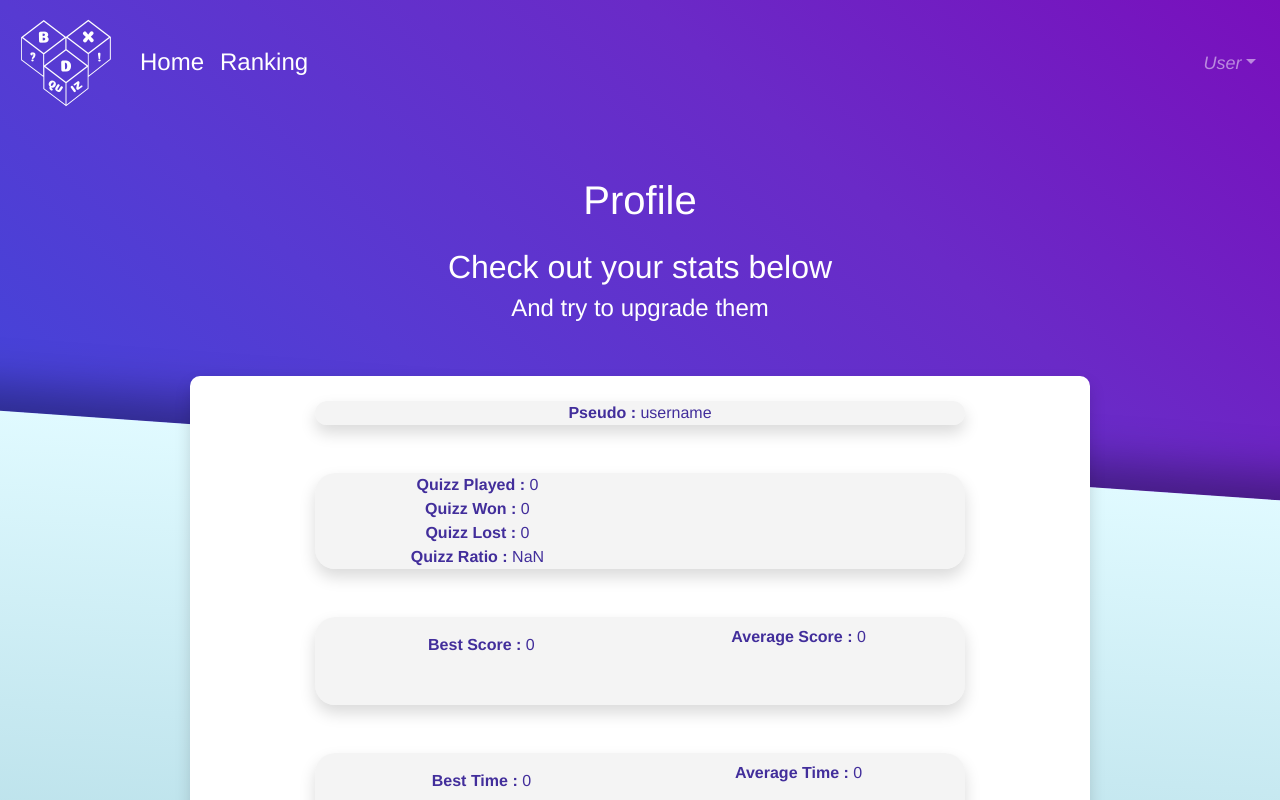
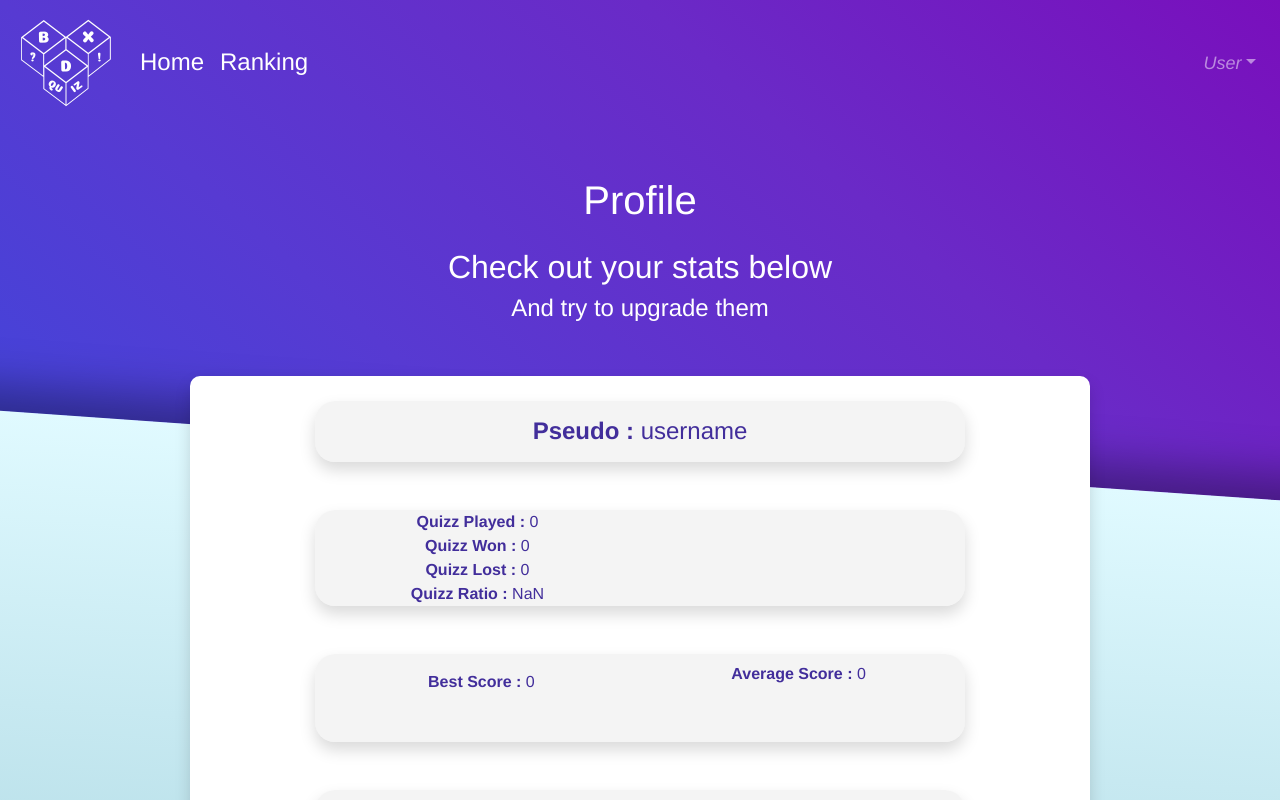
Before and after one commit to smelezan/BdxQuizz_release, a Vue app in the folder client/bdxquizz-front/: page /stats/user in a window 1280 px wide. Shown: the top 800 px of the page. Built offline with nearby package versions, Linux system fonts and the light colour scheme; no server answers.

Commit message:
front page profile

```diff
--- a/client/bdxquizz-front/src/views/Profile.vue
+++ b/client/bdxquizz-front/src/views/Profile.vue
@@ -10,8 +10,8 @@
       <b-container style="margin: 0px; max-width: 100%">
         <b-container id="stats" class="w-75 mx-auto shadow">
           <b-row class="w-75 d-flex align-items-center mx-auto my-4 shadow sub">
-            <b-col cols="12" md="12">
-              <strong>Pseudo :</strong> {{ name }} <br />
+            <b-col cols="12" md="12" class="my-3">
+              <h4><strong>Pseudo :</strong> {{ name }}</h4>
             </b-col>
           </b-row>
           <b-row class="w-75 d-flex align-items-center mx-auto my-5 shadow sub">
```
